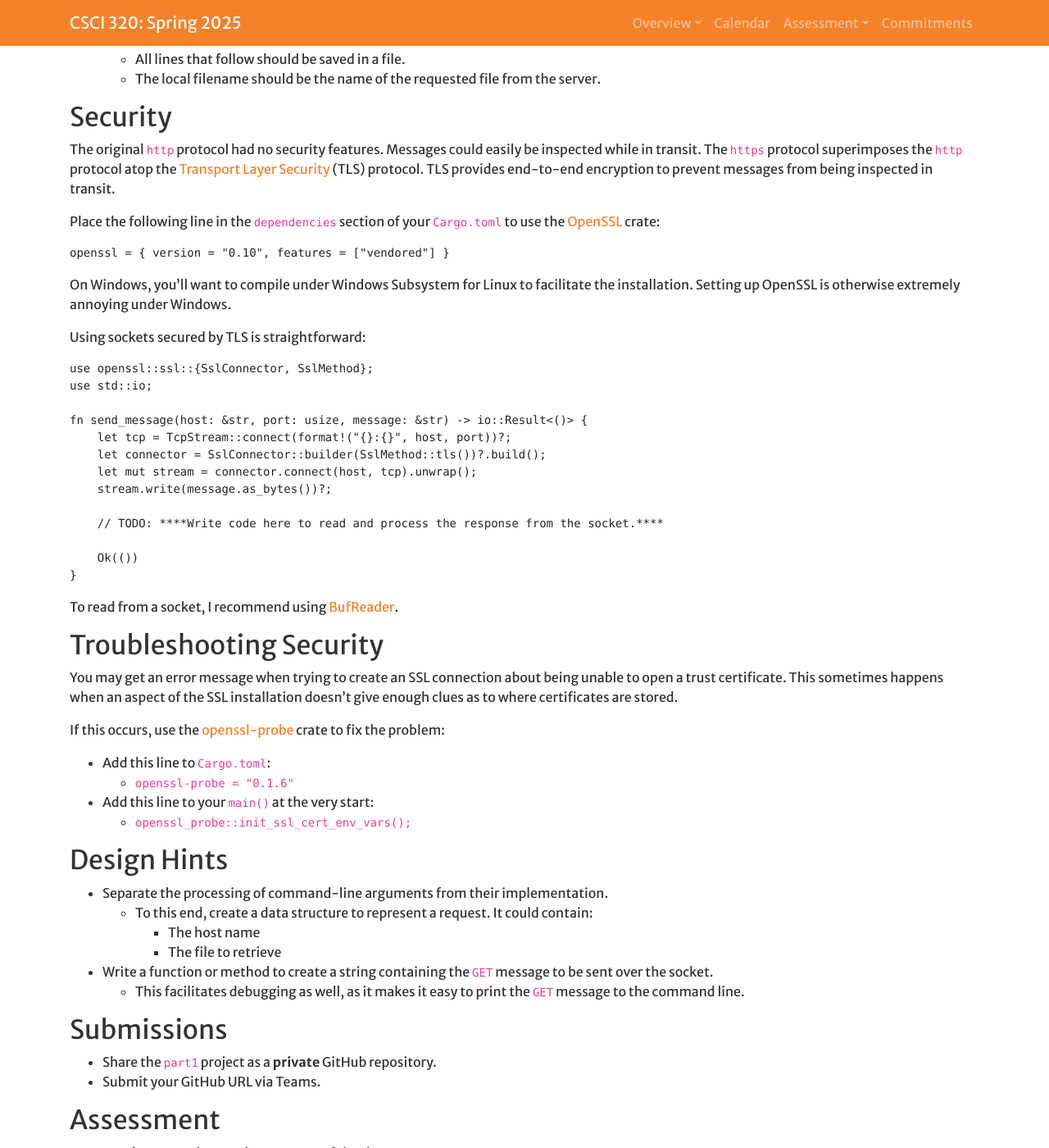
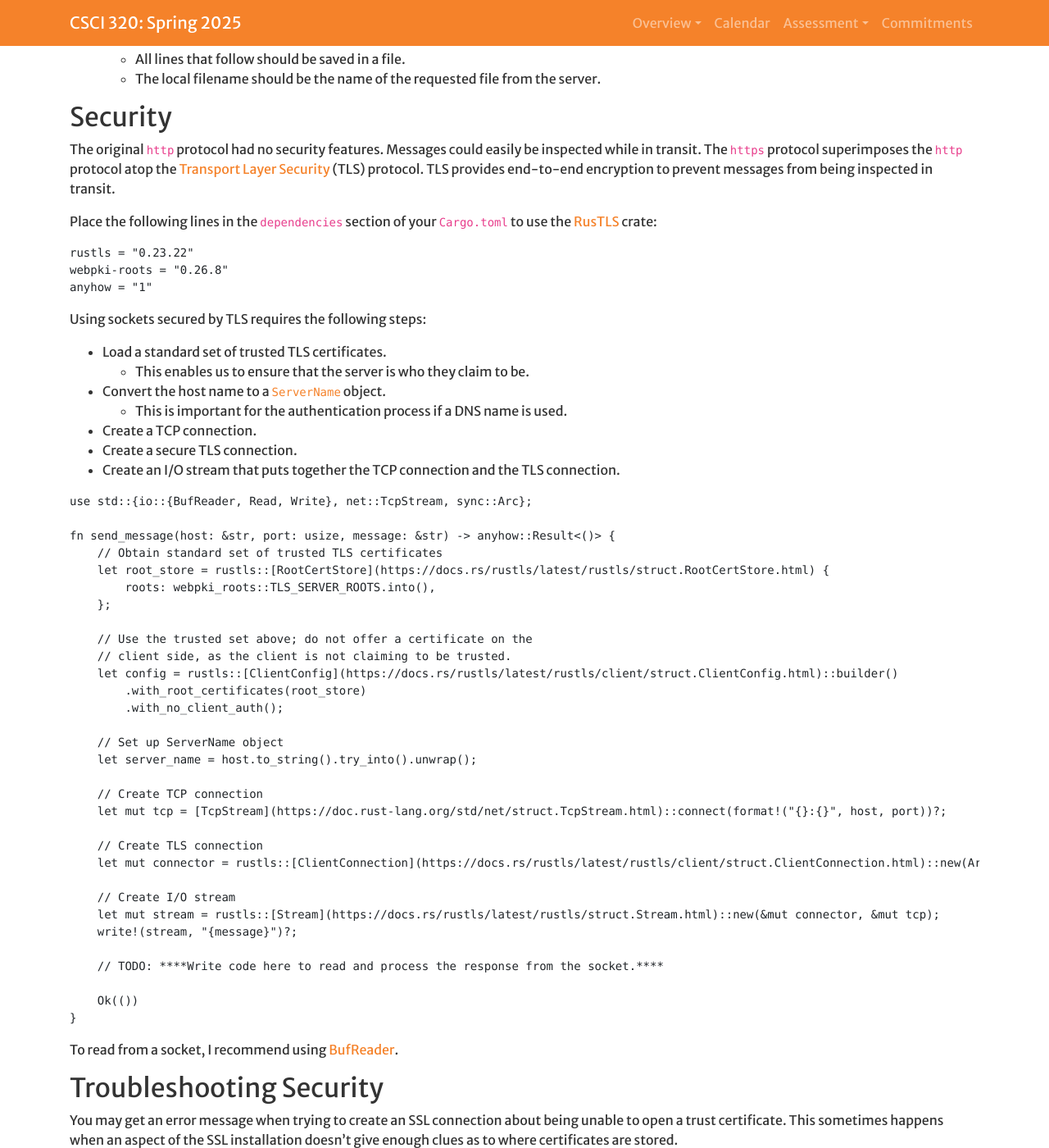
Before and after one commit to Hendrix-CS/csci320, a Jekyll site: the page built from projects/rust2.md, in a window 1280 px wide and 1400 px high, scrolled down 1385 px. Shown: the whole window at 82% size. Built offline with Jekyll 4.4.1, drawn with Linux system fonts in a browser that asks for light colours; a script that is not in the unit is left out.

Commit message:
Overhauled to use rustls

````diff
--- a/projects/rust2.md
+++ b/projects/rust2.md
@@ -84,25 +84,49 @@ The original `http` protocol had no security features. Messages could easily be
 [Transport Layer Security](https://en.wikipedia.org/wiki/Transport_Layer_Security) (TLS) protocol. TLS provides
 end-to-end encryption to prevent messages from being inspected in transit.
 
-Place the following line in the `dependencies` section of your `Cargo.toml` to use the [OpenSSL](https://crates.io/crates/openssl) crate:
+Place the following lines in the `dependencies` section of your `Cargo.toml` to use the [RusTLS](https://crates.io/crates/rustls) crate:
 ```
-openssl = { version = "0.10", features = ["vendored"] }
+rustls = "0.23.22"
+webpki-roots = "0.26.8"
+anyhow = "1"
 ```
 
-On Windows, you'll want to compile under Windows Subsystem for Linux to facilitate the installation. Setting up
-OpenSSL is otherwise extremely annoying under Windows.
-
-Using sockets secured by TLS is straightforward:
+Using sockets secured by TLS requires the following steps:
+* Load a standard set of trusted TLS certificates.
+  * This enables us to ensure that the server is who they claim to be.
+* Convert the host name to a [`ServerName`](https://docs.rs/rustls-pki-types/latest/rustls_pki_types/enum.ServerName.html) object.
+  * This is important for the authentication process if a DNS name is used.
+* Create a TCP connection.
+* Create a secure TLS connection.
+* Create an I/O stream that puts together the TCP connection and the TLS connection.
 
 ```
-use openssl::ssl::{SslConnector, SslMethod};
-use std::io;
+use std::{io::{BufReader, Read, Write}, net::TcpStream, sync::Arc};
 
-fn send_message(host: &str, port: usize, message: &str) -> io::Result<()> {
-    let tcp = TcpStream::connect(format!("{}:{}", host, port))?;
-    let connector = SslConnector::builder(SslMethod::tls())?.build();
-    let mut stream = connector.connect(host, tcp).unwrap();
-    stream.write(message.as_bytes())?;
+fn send_message(host: &str, port: usize, message: &str) -> anyhow::Result<()> {
+    // Obtain standard set of trusted TLS certificates
+    let root_store = rustls::[RootCertStore](https://docs.rs/rustls/latest/rustls/struct.RootCertStore.html) {
+        roots: webpki_roots::TLS_SERVER_ROOTS.into(),
+    };
+
+    // Use the trusted set above; do not offer a certificate on the
+    // client side, as the client is not claiming to be trusted.
+    let config = rustls::[ClientConfig](https://docs.rs/rustls/latest/rustls/client/struct.ClientConfig.html)::builder()
+        .with_root_certificates(root_store)
+        .with_no_client_auth();
+
+    // Set up ServerName object
+    let server_name = host.to_string().try_into().unwrap();
+
+    // Create TCP connection
+    let mut tcp = [TcpStream](https://doc.rust-lang.org/std/net/struct.TcpStream.html)::connect(format!("{}:{}", host, port))?;
+
+    // Create TLS connection
+    let mut connector = rustls::[ClientConnection](https://docs.rs/rustls/latest/rustls/client/struct.ClientConnection.html)::new(Arc::new(config), server_name)?;
+
+    // Create I/O stream
+    let mut stream = rustls::[Stream](https://docs.rs/rustls/latest/rustls/struct.Stream.html)::new(&mut connector, &mut tcp);
+    write!(stream, "{message}")?;
 
     // TODO: ****Write code here to read and process the response from the socket.****
 
````
